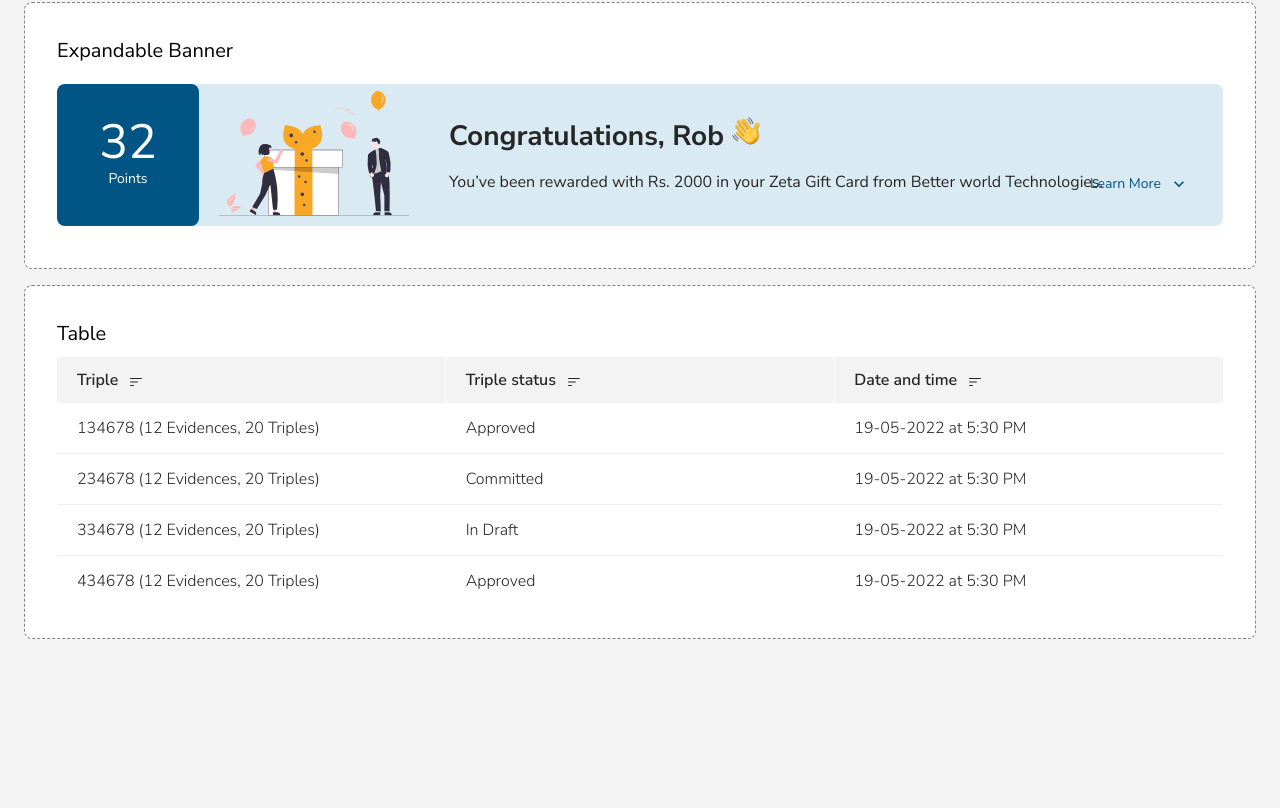
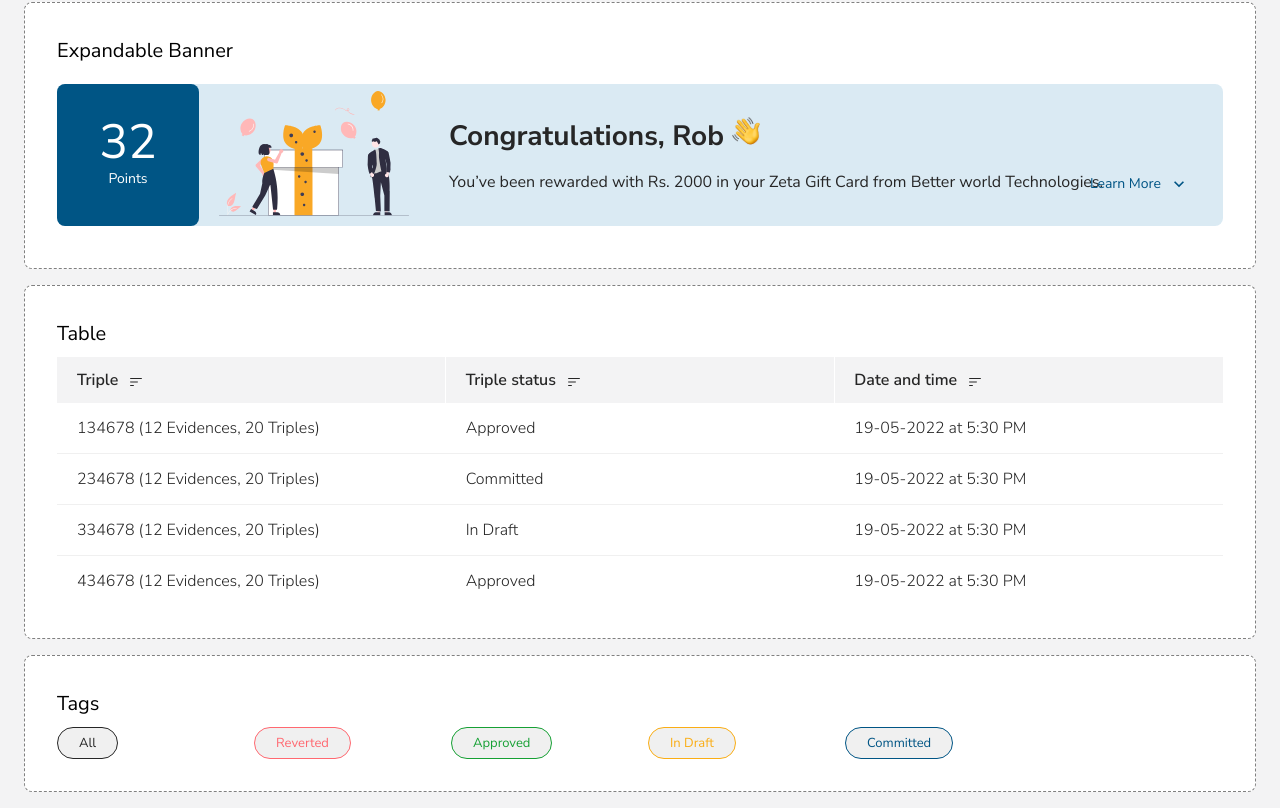
Before and after one commit to neointeraction/euclid, a React (Create React App) app: page /#/uikit in a window 1280 px wide. Shown: the part 1417-2225 px from the top of the page. Before the commit the page ends 2072 px from the top, so only its background shows below. Built offline with nearby package versions, Linux system fonts and the light colour scheme.

Commit message:
Added tag component

```diff
--- /dev/null
+++ b/src/components/Tag/Tag.js
@@ -0,0 +1,21 @@
+import Chip from '@mui/material/Chip';
+import React from 'react';
+import PropTypes from 'prop-types';
+import { TagContainer } from './tag.styles';
+
+const Tag = ({ variant = 'outlined', label, type, ...rest }) => {
+  return (
+    <TagContainer type={type}>
+      <Chip label={label} variant={variant} {...rest} />
+    </TagContainer>
+  );
+};
+
+// types for the props.
+Tag.propTypes = {
+  variant: PropTypes.string,
+  label: PropTypes.string.isRequired,
+  type: PropTypes.string.isRequired,
+};
+
+export default Tag;
--- /dev/null
+++ b/src/components/Tag/index.js
@@ -0,0 +1,3 @@
+import Tag from './Tag';
+
+export default Tag;
--- /dev/null
+++ b/src/components/Tag/tag.styles.js
@@ -0,0 +1,28 @@
+import styled from 'styled-components';
+
+export const TagContainer = styled.div`
+  & .MuiChip-root {
+    background-color: #f0f0f0;
+    border: ${({ type }) =>
+      type === 'committed'
+        ? '1px solid #005585'
+        : type === 'reverted'
+        ? '1px solid #FF6870'
+        : type === 'approved'
+        ? '1px solid #16A034'
+        : type === 'in-draft'
+        ? '1px solid #FAAD14'
+        : '1px solid #262626'};
+    color: ${({ type }) =>
+      type === 'committed'
+        ? '#005585'
+        : type === 'reverted'
+        ? '#FF6870'
+        : type === 'approved'
+        ? '#16A034'
+        : type === 'in-draft'
+        ? '#FAAD14'
+        : '#262626'};
+    padding: 6px 10px;
+  }
+`;
--- a/src/pages/Uikit/Uikit.js
+++ b/src/pages/Uikit/Uikit.js
@@ -1,31 +1,32 @@
-import React from "react";
+import React from 'react';
 
-import Box from "@mui/material/Box";
-import Typography from "@mui/material/Typography";
-import Grid from "@mui/material/Grid";
-import { Divider } from "@mui/material";
+import Box from '@mui/material/Box';
+import Typography from '@mui/material/Typography';
+import Grid from '@mui/material/Grid';
+import { Divider } from '@mui/material';
 
-import Input from "components/Input";
-import Dropdown from "components/Dropdown";
-import Button from "components/Button";
-import IconButton from "components/IconButton";
-import Card from "components/Card/Card";
-import Header from "components/Header";
-import Footer from "components/Footer";
-import PointBanner from "components/PointBanner";
-import PageHeader from "components/PageHeader";
-import TripleHistoryTable from "../Contributor/ContributorDashboard/components/TripleHistoryTable/TripleHistoryTable";
+import Input from 'components/Input';
+import Dropdown from 'components/Dropdown';
+import Button from 'components/Button';
+import IconButton from 'components/IconButton';
+import Card from 'components/Card/Card';
+import Header from 'components/Header';
+import Footer from 'components/Footer';
+import PointBanner from 'components/PointBanner';
+import PageHeader from 'components/PageHeader';
+import TripleHistoryTable from '../Contributor/ContributorDashboard/components/TripleHistoryTable/TripleHistoryTable';
+import Tag from 'components/Tag';
 
-import AddCommentOutlinedIcon from "@mui/icons-material/AddCommentOutlined";
-import ContentCopyOutlinedIcon from "@mui/icons-material/ContentCopyOutlined";
-import AddIcon from "@mui/icons-material/Add";
-import ChatOutlinedIcon from "@mui/icons-material/ChatOutlined";
-import ChevronRightOutlinedIcon from "@mui/icons-material/ChevronRightOutlined";
-import ChevronLeftOutlinedIcon from "@mui/icons-material/ChevronLeftOutlined";
-import DeleteOutlineOutlinedIcon from "@mui/icons-material/DeleteOutlineOutlined";
+import AddCommentOutlinedIcon from '@mui/icons-material/AddCommentOutlined';
+import ContentCopyOutlinedIcon from '@mui/icons-material/ContentCopyOutlined';
+import AddIcon from '@mui/icons-material/Add';
+import ChatOutlinedIcon from '@mui/icons-material/ChatOutlined';
+import ChevronRightOutlinedIcon from '@mui/icons-material/ChevronRightOutlined';
+import ChevronLeftOutlinedIcon from '@mui/icons-material/ChevronLeftOutlined';
+import DeleteOutlineOutlinedIcon from '@mui/icons-material/DeleteOutlineOutlined';
 
 const Uikit = () => {
-  const [age, setAge] = React.useState("");
+  const [age, setAge] = React.useState('');
 
   const handleChange = (event) => {
     setAge(event.target.value);
@@ -37,10 +38,10 @@ const Uikit = () => {
         sx={{
           flexGrow: 1,
           p: 4,
-          border: "1px dashed grey",
+          border: '1px dashed grey',
           marginBottom: 2,
           borderRadius: 2,
-          backgroundColor: "#fff",
+          backgroundColor: '#fff',
         }}
       >
         <Typography variant="h6" gutterBottom component="div">
@@ -60,12 +61,12 @@ const Uikit = () => {
               value={age}
               options={[
                 {
-                  id: "option a",
-                  optionText: "Option A",
+                  id: 'option a',
+                  optionText: 'Option A',
                 },
                 {
-                  id: "option b",
-                  optionText: "Option B",
+                  id: 'option b',
+                  optionText: 'Option B',
                 },
               ]}
             />
@@ -77,10 +78,10 @@ const Uikit = () => {
         sx={{
           flexGrow: 1,
           p: 4,
-          border: "1px dashed grey",
+          border: '1px dashed grey',
           marginBottom: 2,
           borderRadius: 2,
-          backgroundColor: "#fff",
+          backgroundColor: '#fff',
         }}
       >
         <Typography variant="h6" gutterBottom component="div">
@@ -91,21 +92,21 @@ const Uikit = () => {
             <Button
               btnText="Button Primary"
               variant="contained"
-              onClick={() => console.log("clicked")}
+              onClick={() => console.log('clicked')}
             />
           </Grid>
           <Grid item xs={2}>
             <Button
               btnText="Button Outlined"
               variant="outlined"
-              onClick={() => console.log("clicked")}
+              onClick={() => console.log('clicked')}
             />
           </Grid>
           <Grid item xs={2}>
             <Button
               btnText="Button Secondary"
               variant="secondary"
-              onClick={() => console.log("clicked")}
+              onClick={() => console.log('clicked')}
             />
           </Grid>
           <Grid item xs={1}>
@@ -113,7 +114,7 @@ const Uikit = () => {
               btnText="Back"
               variant="text"
               startIcon={<ChevronLeftOutlinedIcon />}
-              onClick={() => console.log("clicked")}
+              onClick={() => console.log('clicked')}
             />
           </Grid>
           <Grid item xs={1}>
@@ -121,7 +122,7 @@ const Uikit = () => {
               btnText="Next"
               variant="text"
               endIcon={<ChevronRightOutlinedIcon />}
-              onClick={() => console.log("clicked")}
+              onClick={() => console.log('clicked')}
             />
           </Grid>
         </Grid>
@@ -161,10 +162,10 @@ const Uikit = () => {
         sx={{
           flexGrow: 1,
           p: 4,
-          border: "1px dashed grey",
+          border: '1px dashed grey',
           marginBottom: 2,
           borderRadius: 2,
-          backgroundColor: "#f4f4f4",
+          backgroundColor: '#f4f4f4',
         }}
       >
         <Typography variant="h6" gutterBottom component="div">
@@ -181,10 +182,10 @@ const Uikit = () => {
         sx={{
           flexGrow: 1,
           p: 4,
-          border: "1px dashed grey",
+          border: '1px dashed grey',
           marginBottom: 2,
           borderRadius: 2,
-          backgroundColor: "#f4f4f4",
+          backgroundColor: '#f4f4f4',
         }}
       >
         <Typography variant="h6" gutterBottom component="div">
@@ -201,7 +202,7 @@ const Uikit = () => {
         sx={{
           flexGrow: 1,
           p: 4,
-          border: "1px dashed grey",
+          border: '1px dashed grey',
           marginBottom: 2,
           borderRadius: 2,
         }}
@@ -236,10 +237,10 @@ const Uikit = () => {
         sx={{
           flexGrow: 1,
           p: 4,
-          border: "1px dashed grey",
+          border: '1px dashed grey',
           marginBottom: 2,
           borderRadius: 2,
-          backgroundColor: "#fff",
+          backgroundColor: '#fff',
         }}
       >
         <Typography variant="h6" gutterBottom component="div">
@@ -265,10 +266,10 @@ const Uikit = () => {
         sx={{
           flexGrow: 1,
           p: 4,
-          border: "1px dashed grey",
+          border: '1px dashed grey',
           marginBottom: 2,
           borderRadius: 2,
-          backgroundColor: "#fff",
+          backgroundColor: '#fff',
         }}
       >
         <Typography variant="h6" gutterBottom component="div">
@@ -290,10 +291,10 @@ const Uikit = () => {
         sx={{
           flexGrow: 1,
           p: 4,
-          border: "1px dashed grey",
+          border: '1px dashed grey',
           marginBottom: 2,
           borderRadius: 2,
-          backgroundColor: "#fff",
+          backgroundColor: '#fff',
         }}
       >
         <Typography variant="h6" gutterBottom component="div">
@@ -306,6 +307,38 @@ const Uikit = () => {
           </Grid>
         </Grid>
       </Box>
+      <Box
+        sx={{
+          flexGrow: 1,
+          p: 4,
+          border: '1px dashed grey',
+          marginBottom: 2,
+          borderRadius: 2,
+          backgroundColor: '#fff',
+        }}
+      >
+        <Typography variant="h6" gutterBottom component="div">
+          Tags
+        </Typography>
+
+        <Grid container spacing={2} alignItems="baseline">
+          <Grid item xs={2}>
+            <Tag label="All" type="all" />
+          </Grid>
+          <Grid item xs={2}>
+            <Tag label="Reverted" type="reverted" />
+          </Grid>
+          <Grid item xs={2}>
+            <Tag label="Approved" type="approved" />
+          </Grid>
+          <Grid item xs={2}>
+            <Tag label="In Draft" type="in-draft" />
+          </Grid>
+          <Grid item xs={2}>
+            <Tag label="Committed" type="committed" />
+          </Grid>
+        </Grid>
+      </Box>
     </div>
   );
 };
```
Also changed, not shown: src/components/Dropdown/Dropdown.js (+5 -4 lines), src/components/Header/Header.js (+28 -28 lines), src/components/IconButton/IconButton.js (+4 -4 lines), src/components/Table/Table.js (+22 -22 lines), 1 other file (tests, documents, lock files or other folders).
